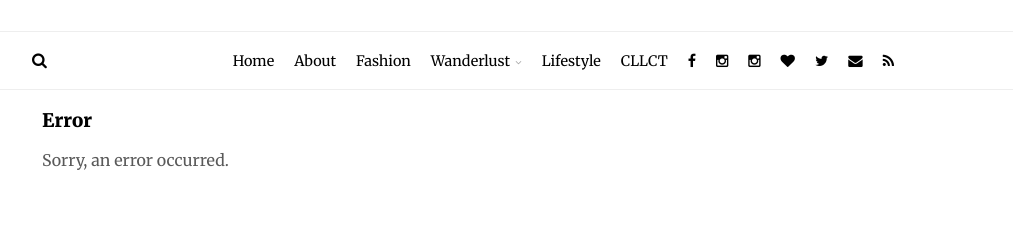
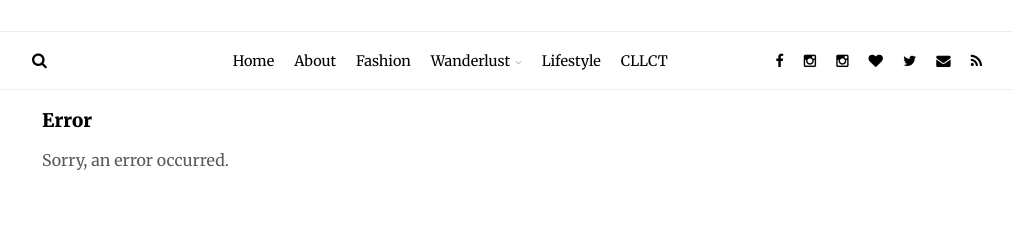
Before and after one commit to logileifs/likeariot, a Django app: template templates/errors/500.html in a window 1280 px wide. Shown: the part 329-572 px from the top of the page, without its empty margins (128-1141 px from the left). Run offline with Django 3.2, Linux system fonts and the light colour scheme; the template is opened without the code that fills it, so the values that code supplies are empty; some libraries are stand-ins or nearby versions.

Commit message:
added rules for floating left and right

```diff
--- a/templates/base.html
+++ b/templates/base.html
@@ -154,7 +154,7 @@
 							<!--<div class="sixteen columns">-->
 
 								<!-- Navigation List -->
-								<div class="one-third">
+								<div class="one-third left">
 									<div class="table">
 										<ul class="navigation__list">
 											<li id="search-input" class="main-header__search">
@@ -184,7 +184,7 @@
 									</ul>
 								</div>
 								</div>
-								<div class="one-third">
+								<div class="one-third right">
 								<div class="table">
 									<ul class="navigation__list">
 										<li>
```
